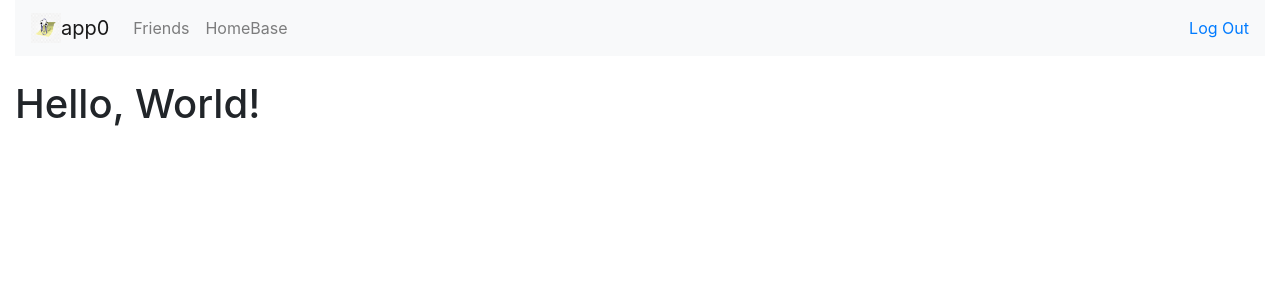
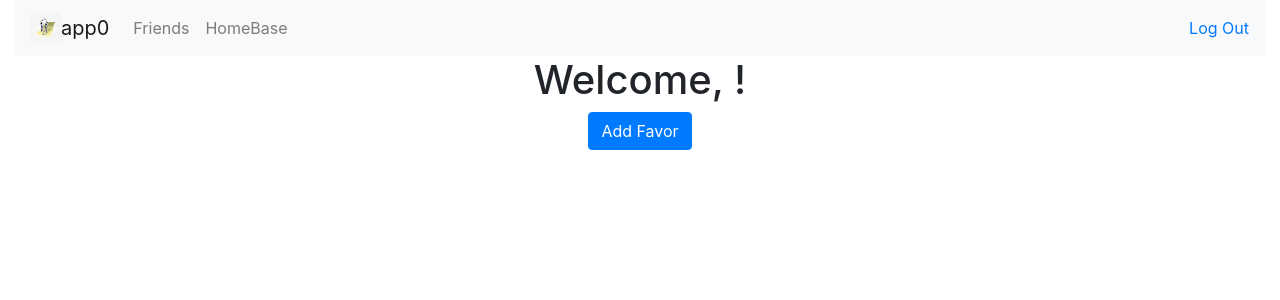
Before and after one commit to andresbeltre/app0, a React (Create React App) app in the folder client/: page /dashboard in a window 1280 px wide. Shown: the top 300 px of the page. Built offline with nearby package versions, Linux system fonts and the light colour scheme; no server answers.

Commit message:
First Modal Workin With Rudes
Modal on Dashboard

```diff
--- a/client/public/index.html
+++ b/client/public/index.html
@@ -26,11 +26,6 @@
       crossorigin="anonymous"
     />
     <script
-      src="https://maxcdn.bootstrapcdn.com/bootstrap/4.0.0/js/bootstrap.min.js"
-      integrity="sha384-JZR6Spejh4U02d8jOt6vLEHfe/JQGiRRSQQxSfFWpi1MquVdAyjUar5+76PVCmYl"
-      crossorigin="anonymous"
-    ></script>
-    <script
       src="https://code.jquery.com/jquery-3.2.1.slim.min.js"
       integrity="sha384-KJ3o2DKtIkvYIK3UENzmM7KCkRr/rE9/Qpg6aAZGJwFDMVNA/GpGFF93hXpG5KkN"
       crossorigin="anonymous"
@@ -38,6 +33,11 @@
     <script
       src="https://cdnjs.cloudflare.com/ajax/libs/popper.js/1.12.9/umd/popper.min.js"
       integrity="sha384-ApNbgh9B+Y1QKtv3Rn7W3mgPxhU9K/ScQsAP7hUibX39j7fakFPskvXusvfa0b4Q"
+      crossorigin="anonymous"
+    ></script>
+    <script
+      src="https://maxcdn.bootstrapcdn.com/bootstrap/4.0.0/js/bootstrap.min.js"
+      integrity="sha384-JZR6Spejh4U02d8jOt6vLEHfe/JQGiRRSQQxSfFWpi1MquVdAyjUar5+76PVCmYl"
       crossorigin="anonymous"
     ></script>
     <!-- BOOTSTRAP CDN END //-->
@@ -64,6 +64,6 @@
 
       To begin the development, run `npm start` or `yarn start`.
       To create a production bundle, use `npm run build` or `yarn build`.
-    -->
+      -->
   </body>
 </html>
--- /dev/null
+++ b/client/src/Modals/Favor.js
@@ -0,0 +1,9 @@
+import React, { Component } from "react";
+
+class Favor extends Component {
+  render() {
+    return <div className="modal-body">FIELDS GO HERE</div>;
+  }
+}
+
+export default Favor;
--- a/client/src/components/Dashboard.js
+++ b/client/src/components/Dashboard.js
@@ -1,23 +1,85 @@
 import React, { Component } from "react";
 import { connect } from "react-redux";
+//import { set } from "mongoose";
+
+import Favor from "./../Modals/Favor";
 
 class Dashboard extends Component {
+  constructor(props) {
+    super(props);
+    this.state = { favorModal: false };
+    this.favorModalStateChange = this.favorModalStateChange.bind(this);
+    this.renderFavorModal = this.renderFavorModal.bind(this);
+  }
+
+  favorModalStateChange() {
+    return this.setState({
+      favorModal: !this.state.favorModal
+    });
+  }
+
+  renderFavorModal() {
+    return (
+      <div
+        className="modal fade"
+        id="myModal"
+        aria-labelledby="myModal"
+        role="dialog"
+      >
+        <div className="modal-dialog" role="document">
+          <div className="modal-content">
+            <div className="modal-header">
+              <h5 className="modal-title">Add Favor</h5>
+              <button type="button" className="close" data-dismiss="modal">
+                <span aria-hidden="true">&times;</span>
+              </button>
+            </div>
+            <Favor />
+            <div className="modal-footer">
+              <button
+                type="button"
+                className="btn btn-secondary"
+                data-dismiss="modal"
+                onClick={this.favorModalStateChange}
+              >
+                Cancel
+              </button>
+              <button type="button" className="btn btn-secondary">
+                Add Favor to Tab
+              </button>
+            </div>
+          </div>
+        </div>
+      </div>
+    );
+  }
+
   render() {
     return (
-      <div id="dashboard" className="row">
-        <div className="col-md-4">
-          <h1>Hello, World!</h1>
-        </div>
-        <div className="col-md-8">
-          <h1>{this.props.user.firstName}</h1>
+      <div className="row">
+        <div className="col-md-12 col-lg-12 text-center">
+          <h1>Welcome, {this.props.user.firstName}!</h1>
+          <div>
+            <button
+              type="button"
+              className="btn btn-primary"
+              data-toggle="modal"
+              data-target="#myModal"
+              onClick={this.favorModalStateChange}
+            >
+              Add Favor
+            </button>
+            {console.log("Favor Modal State:", this.state.favorModal)}
+            {this.renderFavorModal()}
+          </div>
         </div>
       </div>
     );
   }
 }
 
-function mapStateToProps({ user }) {
-  return { user };
+function mapStateToProps({ state, user }) {
+  return { state, user };
 }
 
 export default connect(mapStateToProps)(Dashboard);
```
